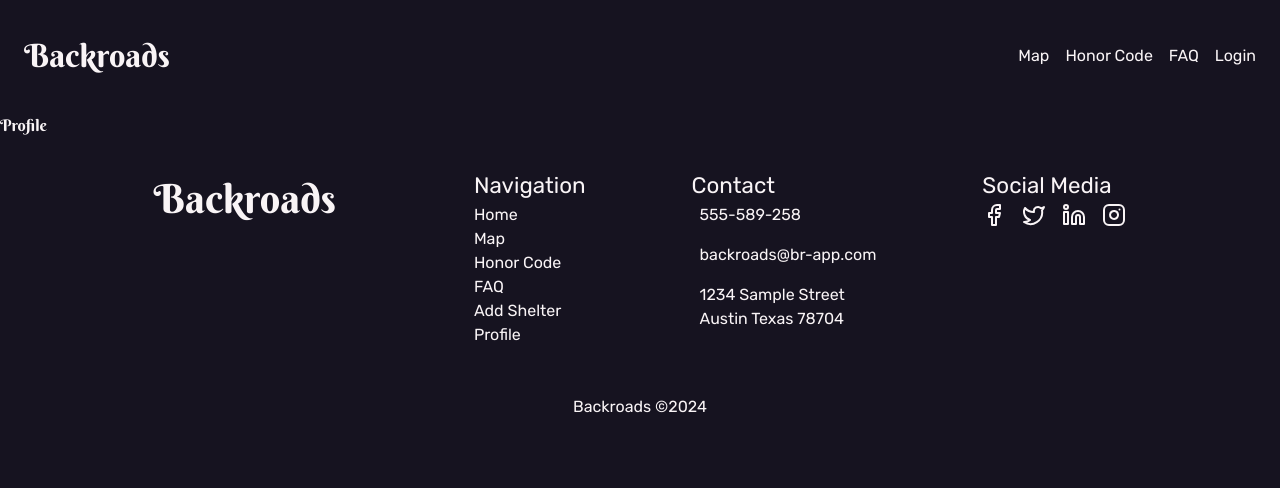
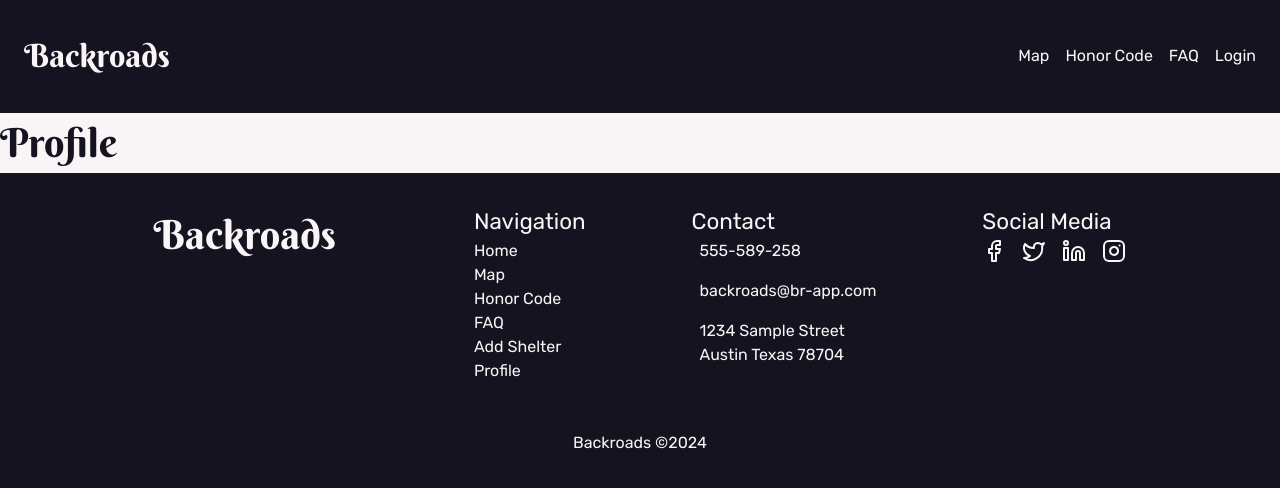
Before and after one commit to Cheshnark/backroads-front, a Next.js app: page /profile in a window 1280 px wide. Shown: the top 488 px of the page. Built offline with nearby package versions, Linux system fonts and the light colour scheme; no server answers.

Commit message:
Update profile page.

```diff
--- a/src/app/profile/page.js
+++ b/src/app/profile/page.js
@@ -23,17 +23,25 @@ const Profile = () => {
 
   return (
     <main className={styles.profile}>
-      <h1 className='font-berkshire'>Profile</h1>
+      <h2 className='font-berkshire'>Profile</h2>
       <div>
         {profile &&
           <section>
             <div>
-              <h3 >{profile?.name}</h3>
+              <h3 className='font-rubik'>User name: {profile?.name}</h3>
+              <h4>Email: {profile?.email}</h4>
+            </div>
+            <div>
+              <h4 className='font-berkshire'>Description</h4>
+              <p>{profile?.description}</p>
             </div>
             <div className={styles.profileSocial}>
-              <h3>{profile?.email}</h3>
+              <p><span>Web: </span>{profile?.website}</p>
+              <p><span>Facebook: </span>{profile?.facebook}</p>
+              <p><span>Instagram: </span>{profile?.instagram}</p>
+              <p><span>Twitter: </span>{profile?.twitter}</p>
+              <p><span>Youtube: </span>{profile?.youtube}</p>
             </div>
-
           </section>}
         <div>
           <section className={styles.profileBike}>
--- a/src/app/profile/page.module.css
+++ b/src/app/profile/page.module.css
@@ -1,3 +1,14 @@
 .profile {
   margin-top: 7rem;
+
+  background-color: #F9F4F6;
 }
+
+.profile h2,
+.profile p {
+  color: #161320;
+}
+
+.profileSocial span {
+  font-weight: 600;
+}
```
